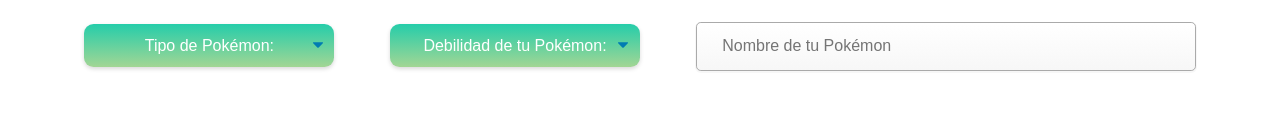
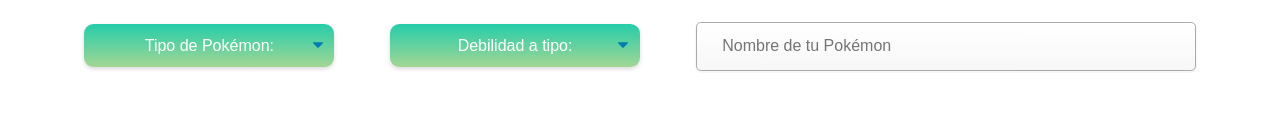
Before and after one commit to varinea/SCL012-data-lovers, a website with bundled scripts: page src/index.html in a window 1280 px wide. Shown: the part 687-800 px from the top of the page. Built offline with nearby package versions, Linux system fonts and the light colour scheme.

Commit message:
debilidad a

```diff
--- a/src/index.html
+++ b/src/index.html
@@ -44,7 +44,7 @@
 
         <!--buscador por debilidad -->
         <select id="selectWeak" class="droplists">
-          <option value="">Debilidad de tu Pokémon:</option>
+          <option value="">Debilidad a tipo:</option>
           <option value="Water">Agua</option>
           <option value="Fire">Fuego</option>
           <option value="Grass">Planta</option>
```
Also changed, not shown: README.md.
